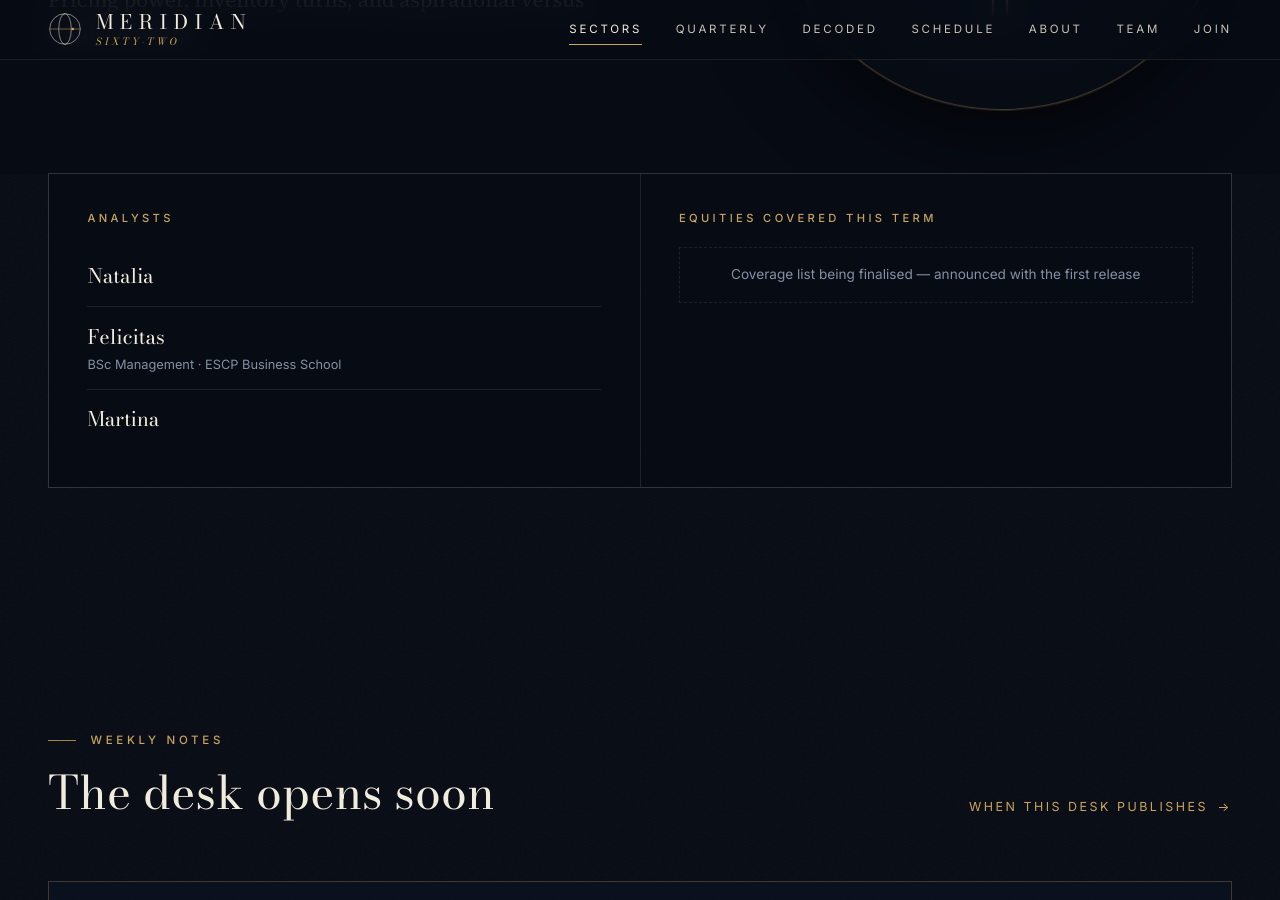
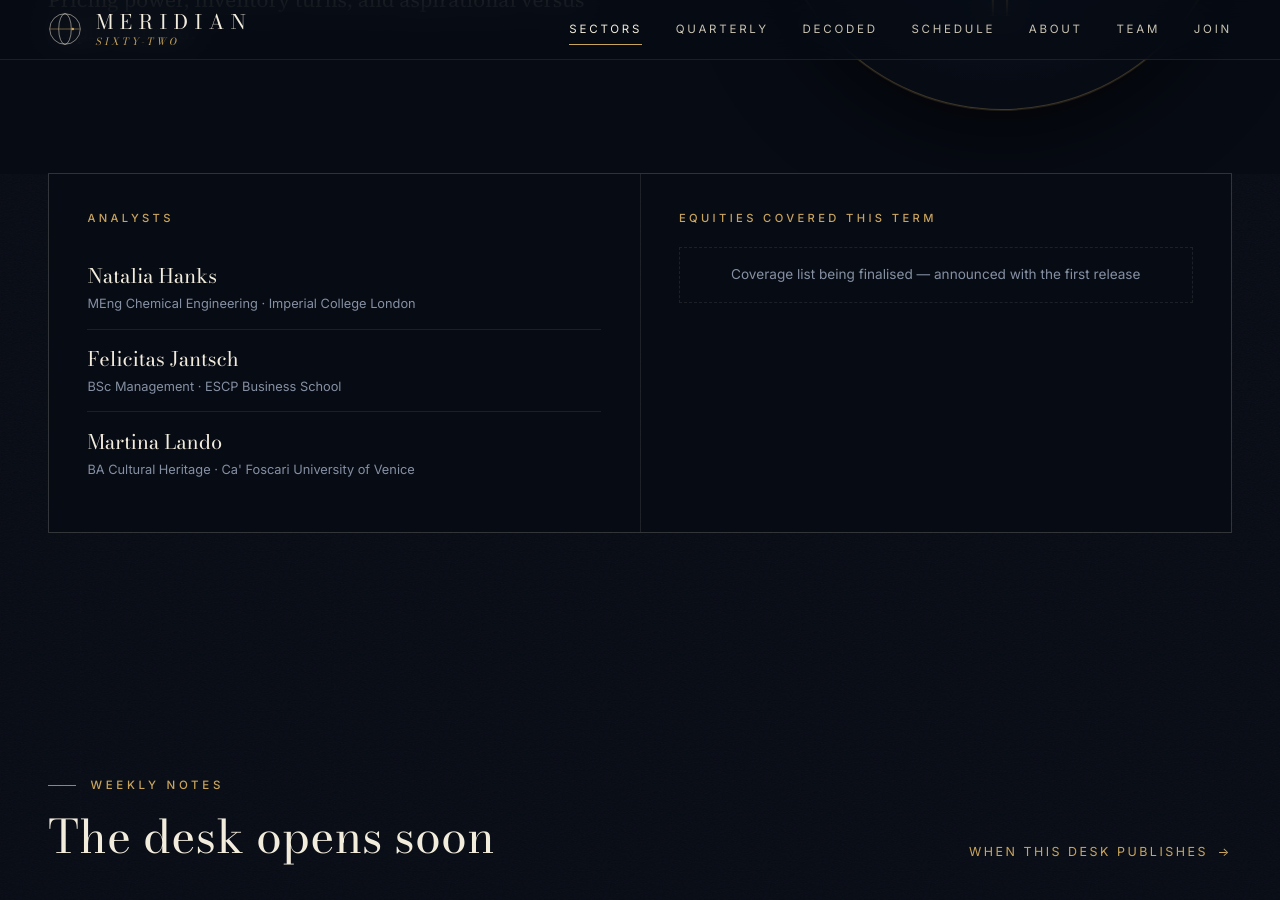
Before and after one commit to meridian62contact-lang/meridian62contact-lang.github.io, a Jekyll site: the page built from _sectors/11-consumer-retail-luxury.md, in a window 1280 px wide and 900 px high, scrolled down 520 px. Built offline with Jekyll 4.4.1, drawn with Linux system fonts in a browser that asks for light colours.

Commit message:
Update 11-consumer-retail-luxury.md

```diff
--- a/_sectors/11-consumer-retail-luxury.md
+++ b/_sectors/11-consumer-retail-luxury.md
@@ -10,15 +10,15 @@ rota_group: B          # A, B or C — which week of the 3-week cycle this desk
 image: ""      # optional cover image, e.g. /assets/img/sectors/11.jpg
 
 analysts:
-  - name: "Natalia"
-    degree: ""
-    university: ""
-  - name: "Felicitas"
+  - name: "Natalia Hanks"
+    degree: "MEng Chemical Engineering"
+    university: "Imperial College London"
+  - name: "Felicitas Jantsch"
     degree: "BSc Management"
     university: "ESCP Business School"
-  - name: "Martina"
-    degree: ""
-    university: ""
+  - name: "Martina Lando"
+    degree: "BA Cultural Heritage"
+    university: "Ca' Foscari University of Venice"
 
 # 3–5 companies the desk follows all term. 'watching' is the one-sentence coverage line:
 # the specific thing the desk is watching right now (update it whenever it changes).
```
